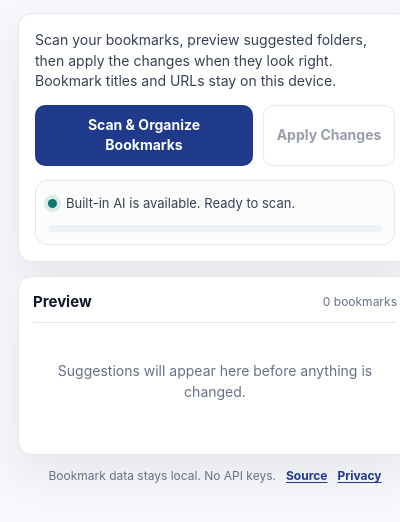
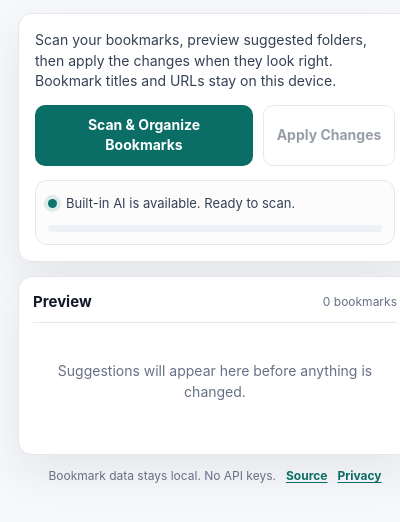
Before and after one commit to lucitra/ai-bookmark-organizer, a browser extension: page popup.html in a window 400 px wide. Shown: the part 66-588 px from the top of the page. Drawn offline with Linux system fonts and the light colour scheme.

Commit message:
Align popup palette with product mark

```diff
--- a/popup.css
+++ b/popup.css
@@ -6,9 +6,9 @@
   --muted: #667085;
   --border: #e5e7eb;
   --border-strong: #d0d5dd;
-  --primary: #1f3a8a;
-  --primary-hover: #1d4ed8;
-  --primary-soft: #eff6ff;
+  --primary: #0B6E66;
+  --primary-hover: #0F857A;
+  --primary-soft: #E6F4F2;
   --success: #0f766e;
   --warning: #b45309;
   --danger: #b42318;
@@ -212,7 +212,7 @@ h2 {
   width: 0%;
   height: 100%;
   border-radius: inherit;
-  background: linear-gradient(90deg, var(--primary), #0f766e);
+  background: linear-gradient(90deg, var(--primary), #2DD4BF);
   transition: width 180ms ease;
 }
 
```
